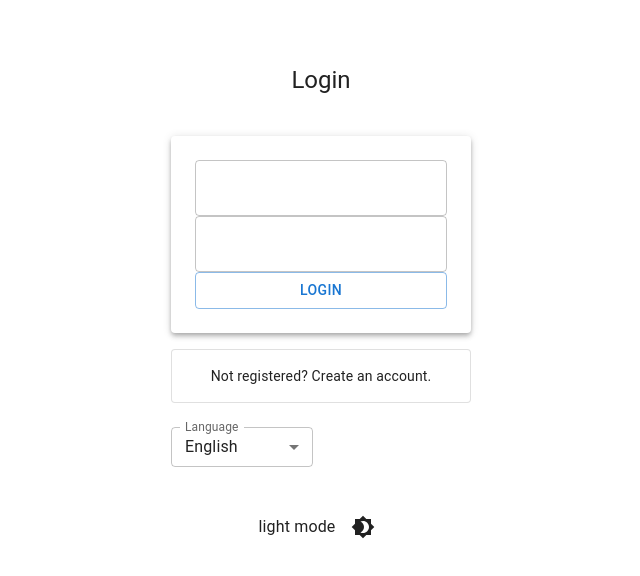
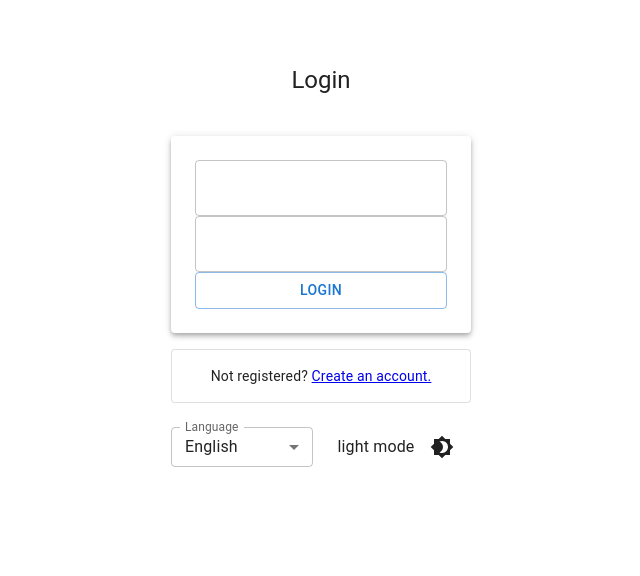
Before and after one commit to johannpereze/react-web-template-cra, a React (Create React App) app: page / in a window 1280 px wide. Shown: the top 576 px of the page, without its empty margins (319-959 px from the left). Built offline with nearby package versions, Linux system fonts and the light colour scheme.

Commit message:
feat: improved styles of theme selector

```diff
--- a/src/components/themeSelector/ThemeSelector.tsx
+++ b/src/components/themeSelector/ThemeSelector.tsx
@@ -24,10 +24,7 @@ export default function ThemeSelector() {
         width: "100%",
         alignItems: "center",
         justifyContent: "center",
-        bgcolor: "background.default",
         color: "text.primary",
-        borderRadius: 1,
-        p: 3,
       }}
     >
       {theme.palette.mode} mode
--- a/src/pages/Login.tsx
+++ b/src/pages/Login.tsx
@@ -45,7 +45,8 @@ export default function Login() {
           }}
         >
           <Typography variant="body2">
-            {t("login.not_registered")} {t("login.create_an_account")}
+            {t("login.not_registered")}{" "}
+            <a href="/">{t("login.create_an_account")}</a>
           </Typography>
         </Paper>
       </Grid>
@@ -63,12 +64,11 @@ export default function Login() {
             <Grid item xs={6}>
               <LanguageSelector />
             </Grid>
+            <Grid item xs={6}>
+              <ThemeSelector />
+            </Grid>
           </Grid>
         </Box>
-      </Grid>
-
-      <Grid item xs={12}>
-        <ThemeSelector />
       </Grid>
     </Grid>
   );
```
